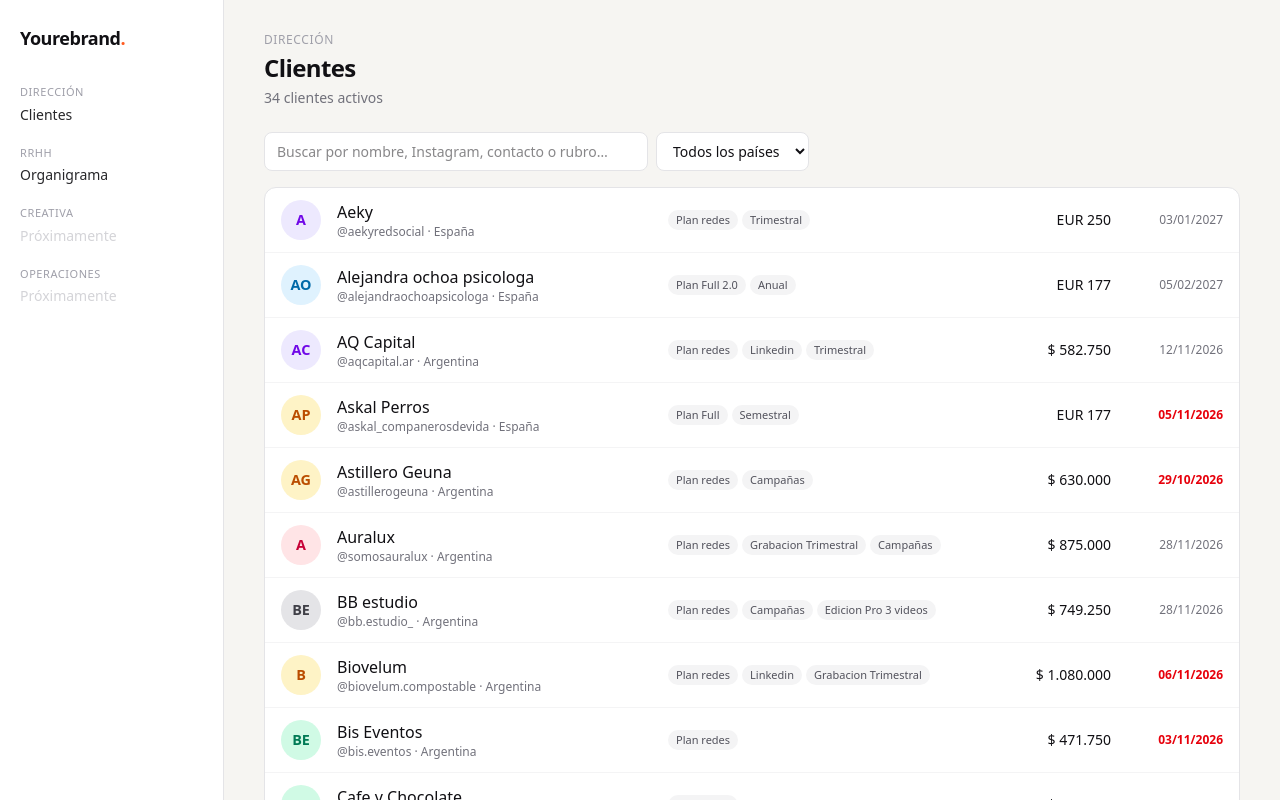
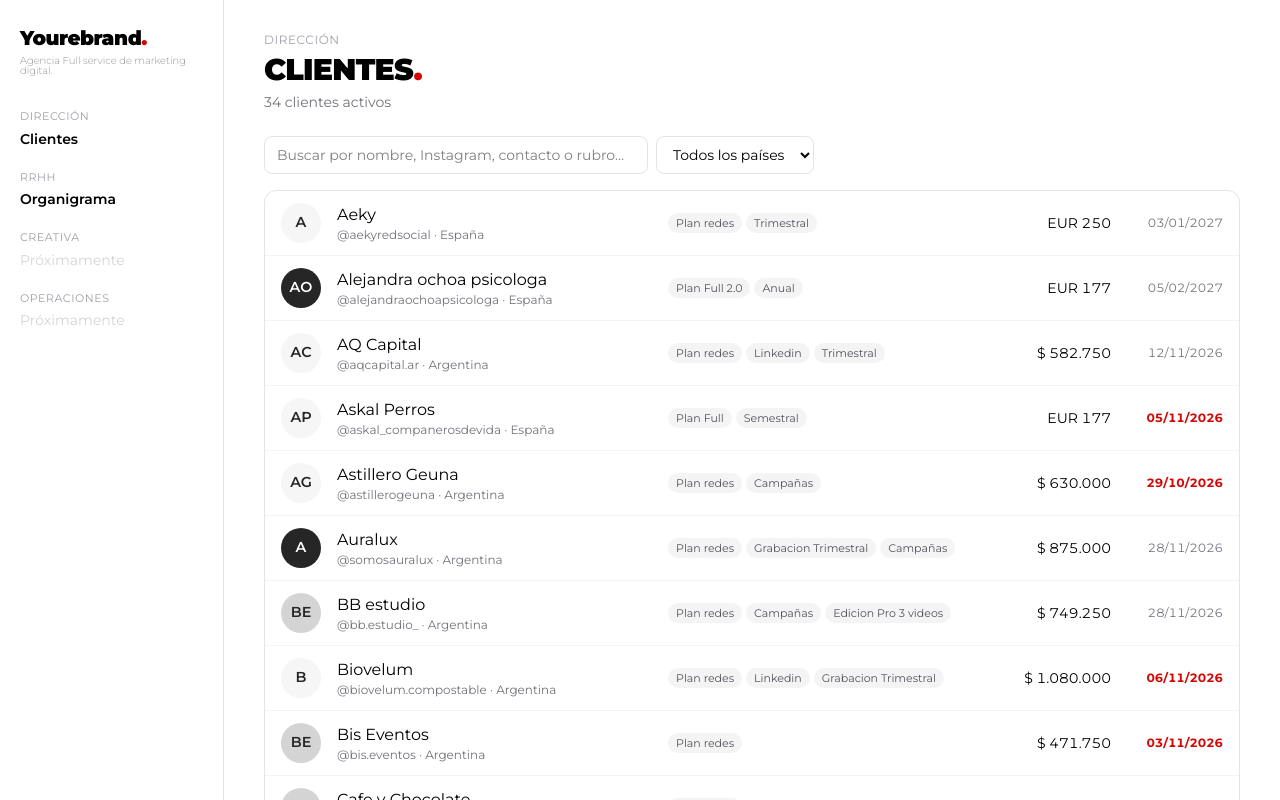
Before and after one commit to thomyytripodi54-star/PlataformaYourebrand, a Next.js app: page /clientes in a window 1280 px wide. Shown: the top 800 px of the page. Built offline with nearby package versions, Linux system fonts and the light colour scheme.

Commit message:
Aplicar manual de marca: Montserrat, paleta rojo/grafito y punto rojo en títulos
Co-Authored-By: Claude Opus 5.5 <noreply@anthropic.com>
Claude-Session: https://claude.ai/code/session_01MZE7s1gymP6arkeJBtCuRX

```diff
--- a/app/clientes/ListaClientes.tsx
+++ b/app/clientes/ListaClientes.tsx
@@ -57,7 +57,7 @@ export function ListaClientes({ clientes }: { clientes: Cliente[] }) {
                     ))}
                   </div>
                   <div className="hidden w-28 text-right text-sm tabular-nums sm:block">{formatPago(c.pagoMensual)}</div>
-                  <div className={`w-24 text-right text-xs tabular-nums ${alerta ? "font-semibold text-red-600" : "text-zinc-500"}`}>
+                  <div className={`w-24 text-right text-xs tabular-nums ${alerta ? "font-bold text-accent" : "text-zinc-500"}`}>
                     {formatFecha(c.vencimiento)}
                   </div>
                 </Link>
--- a/app/clientes/[id]/page.tsx
+++ b/app/clientes/[id]/page.tsx
@@ -36,8 +36,8 @@ export default async function FichaCliente({ params }: { params: Promise<{ id: s
       <header className="mt-4 flex items-center gap-4">
         <Logo cliente={c} size={72} />
         <div>
-          <h1 className="text-2xl font-semibold tracking-tight">{c.nombre}</h1>
-          <span className="mt-1 inline-block rounded-full bg-emerald-100 px-2 py-0.5 text-xs font-medium text-emerald-700">{c.estado}</span>
+          <h1 className="text-2xl font-black tracking-tight">{c.nombre}<span className="text-accent">.</span></h1>
+          <span className="mt-1 inline-block rounded-full bg-ink px-2 py-0.5 text-xs font-semibold text-white">{c.estado}</span>
         </div>
       </header>
 
--- a/app/clientes/page.tsx
+++ b/app/clientes/page.tsx
@@ -7,7 +7,7 @@ export default function ClientesPage() {
     <div className="mx-auto max-w-6xl">
       <header className="mb-6">
         <p className="text-xs font-medium uppercase tracking-wider text-zinc-400">Dirección</p>
-        <h1 className="mt-1 text-2xl font-semibold tracking-tight">Clientes</h1>
+        <h1 className="mt-1 text-3xl font-black uppercase tracking-tight">Clientes<span className="text-accent">.</span></h1>
         <p className="mt-1 text-sm text-zinc-500">{activos.length} clientes activos</p>
       </header>
       <ListaClientes clientes={clientes} />
--- a/app/globals.css
+++ b/app/globals.css
@@ -1,22 +1,28 @@
 @import "tailwindcss";
 
-/* Branding Yourebrand — cambiar acá para aplicar los colores oficiales */
+/* Branding Yourebrand — Manual de Marca v1.0 (27/10/2026) */
 :root {
-  --brand-ink: #111014;
-  --brand-accent: #ff5a1f;
-  --brand-accent-soft: #fff0e9;
-  --brand-surface: #f6f5f2;
+  --yb-red: #d30805;
+  --yb-red-20: #f6cecd;
+  --yb-graphite: #272626;
+  --yb-graphite-80: #525151;
+  --yb-graphite-60: #7d7d7d;
+  --yb-graphite-20: #d4d4d4;
+  --yb-black: #000000;
+  --yb-white: #ffffff;
+  --yb-soft: #f6f6f6;
 }
 
 @theme inline {
-  --color-ink: var(--brand-ink);
-  --color-accent: var(--brand-accent);
-  --color-accent-soft: var(--brand-accent-soft);
-  --color-surface: var(--brand-surface);
+  --color-ink: var(--yb-graphite);
+  --color-accent: var(--yb-red);
+  --color-accent-soft: var(--yb-red-20);
+  --color-surface: var(--yb-soft);
+  --font-sans: var(--font-montserrat), sans-serif;
 }
 
 body {
-  background: var(--brand-surface);
-  color: var(--brand-ink);
-  font-family: ui-sans-serif, system-ui, -apple-system, "Segoe UI", Roboto, sans-serif;
+  background: var(--yb-white);
+  color: var(--yb-black);
+  font-family: var(--font-montserrat), sans-serif;
 }
--- a/app/layout.tsx
+++ b/app/layout.tsx
@@ -1,6 +1,9 @@
 import type { Metadata } from "next";
 import Link from "next/link";
+import { Montserrat } from "next/font/google";
 import "./globals.css";
+
+const montserrat = Montserrat({ subsets: ["latin"], weight: ["200", "400", "600", "700", "800", "900"], variable: "--font-montserrat" });
 
 export const metadata: Metadata = {
   title: "Yourebrand · Plataforma",
@@ -17,17 +20,20 @@ const areas = [
 export default function RootLayout({ children }: { children: React.ReactNode }) {
   return (
     <html lang="es">
-      <body className="antialiased">
+      <body className={`${montserrat.variable} antialiased`}>
         <div className="flex min-h-screen flex-col md:flex-row">
           <aside className="border-b border-zinc-200 bg-white px-5 py-4 md:w-56 md:border-b-0 md:border-r md:py-6">
-            <Link href="/" className="text-lg font-semibold tracking-tight">Yourebrand<span className="text-accent">.</span></Link>
+            <Link href="/" className="block leading-none">
+              <span className="text-xl font-black tracking-tight">Yourebrand<span className="text-accent">.</span></span>
+              <span className="mt-1 block text-[10px] font-extralight text-ink/70">Agencia Full service de marketing digital.</span>
+            </Link>
             <nav className="mt-4 flex gap-6 overflow-x-auto md:mt-8 md:flex-col md:gap-5">
               {areas.map((a) => (
                 <div key={a.nombre} className="shrink-0">
                   <p className="text-[11px] font-medium uppercase tracking-wider text-zinc-400">{a.nombre}</p>
                   {a.items.length ? (
                     a.items.map((i) => (
-                      <Link key={i.href} href={i.href} className="mt-1 block text-sm font-medium text-zinc-800 hover:text-black">
+                      <Link key={i.href} href={i.href} className="mt-1 block text-sm font-semibold text-black hover:text-accent">
                         {i.label}
                       </Link>
                     ))
--- a/app/rrhh/organigrama/Organigrama.tsx
+++ b/app/rrhh/organigrama/Organigrama.tsx
@@ -40,7 +40,7 @@ function Tarjeta({ p, onSelect, destacado = false }: { p: Persona; onSelect: (p:
       variants={item}
       layoutId={`card-${p.id}`}
       onClick={() => onSelect(p)}
-      whileHover={{ y: -3, boxShadow: "0 10px 30px -12px rgba(17,16,20,0.25)" }}
+      whileHover={{ y: -3, boxShadow: "0 10px 30px -12px rgba(39,38,38,0.3)" }}
       whileTap={{ scale: 0.98 }}
       className={`group relative flex w-full items-center gap-3 rounded-2xl border bg-white p-3 text-left transition-colors ${
         destacado ? "border-ink" : "border-zinc-200 hover:border-accent"
@@ -87,7 +87,7 @@ function Panel({ p, onClose }: { p: Persona; onClose: () => void }) {
           <Avatar p={p} size={72} claro />
           <motion.div initial={{ opacity: 0, y: 8 }} animate={{ opacity: 1, y: 0 }} transition={{ delay: 0.2 }}>
             <h2 className="mt-4 text-xl font-semibold">{p.nombre}</h2>
-            <p className="mt-0.5 text-sm text-accent">{p.rol}</p>
+            <p className="mt-0.5 text-sm text-white/70">{p.rol}</p>
           </motion.div>
         </div>
 
@@ -147,7 +147,7 @@ function Panel({ p, onClose }: { p: Persona; onClose: () => void }) {
                         <span className="text-sm font-medium">{c.titulo}</span>
                         <span
                           className={`rounded-full px-2 py-0.5 text-[11px] font-semibold ${
-                            c.gravedad === "Leve" ? "bg-amber-100 text-amber-700" : "bg-red-100 text-red-700"
+                            c.gravedad === "Leve" ? "bg-surface text-ink" : "bg-accent text-white"
                           }`}
                         >
                           {c.gravedad}
@@ -161,7 +161,7 @@ function Panel({ p, onClose }: { p: Persona; onClose: () => void }) {
                 ))}
               </ul>
             ) : (
-              <p className="mt-2 text-sm text-zinc-400">Sin casos abiertos 🎉</p>
+              <p className="mt-2 text-sm text-zinc-400">Sin casos abiertos.</p>
             )}
           </motion.section>
         </motion.div>
@@ -202,7 +202,7 @@ export function Organigrama() {
     <div className="mx-auto max-w-7xl">
       <motion.header initial={{ opacity: 0, y: -8 }} animate={{ opacity: 1, y: 0 }} transition={{ duration: 0.5, ease }} className="mb-10">
         <p className="text-xs font-medium uppercase tracking-wider text-zinc-400">Recursos Humanos</p>
-        <h1 className="mt-1 text-3xl font-bold tracking-tight">
+        <h1 className="mt-1 text-3xl font-black uppercase tracking-tight">
           Organigrama<span className="text-accent">.</span>
         </h1>
         <p className="mt-1 text-sm text-zinc-500">
@@ -250,8 +250,8 @@ export function Organigrama() {
                 className="mb-3 rounded-2xl bg-ink px-4 py-3 text-white"
               >
                 <div className="flex items-center justify-between">
-                  <p className="text-sm font-semibold">{a.nombre}</p>
-                  <span className="rounded-full bg-accent px-2 py-0.5 text-[11px] font-bold">{personas.length}</span>
+                  <p className="text-sm font-bold">{a.nombre}<span className="text-accent">.</span></p>
+                  <span className="rounded-full bg-white/15 px-2 py-0.5 text-[11px] font-bold">{personas.length}</span>
                 </div>
                 <p className="mt-0.5 text-[11px] text-white/50">{a.descripcion}</p>
               </motion.div>
--- a/components/Logo.tsx
+++ b/components/Logo.tsx
@@ -1,6 +1,6 @@
 import type { Cliente } from "@/lib/clientes";
 
-const colores = ["bg-rose-100 text-rose-700", "bg-amber-100 text-amber-700", "bg-emerald-100 text-emerald-700", "bg-sky-100 text-sky-700", "bg-violet-100 text-violet-700", "bg-zinc-200 text-zinc-700"];
+const colores = ["bg-ink text-white", "bg-surface text-ink", "bg-[#d4d4d4] text-ink"];
 
 export function Logo({ cliente, size = 40 }: { cliente: Pick<Cliente, "nombre" | "logo">; size?: number }) {
   const style = { width: size, height: size };
```
